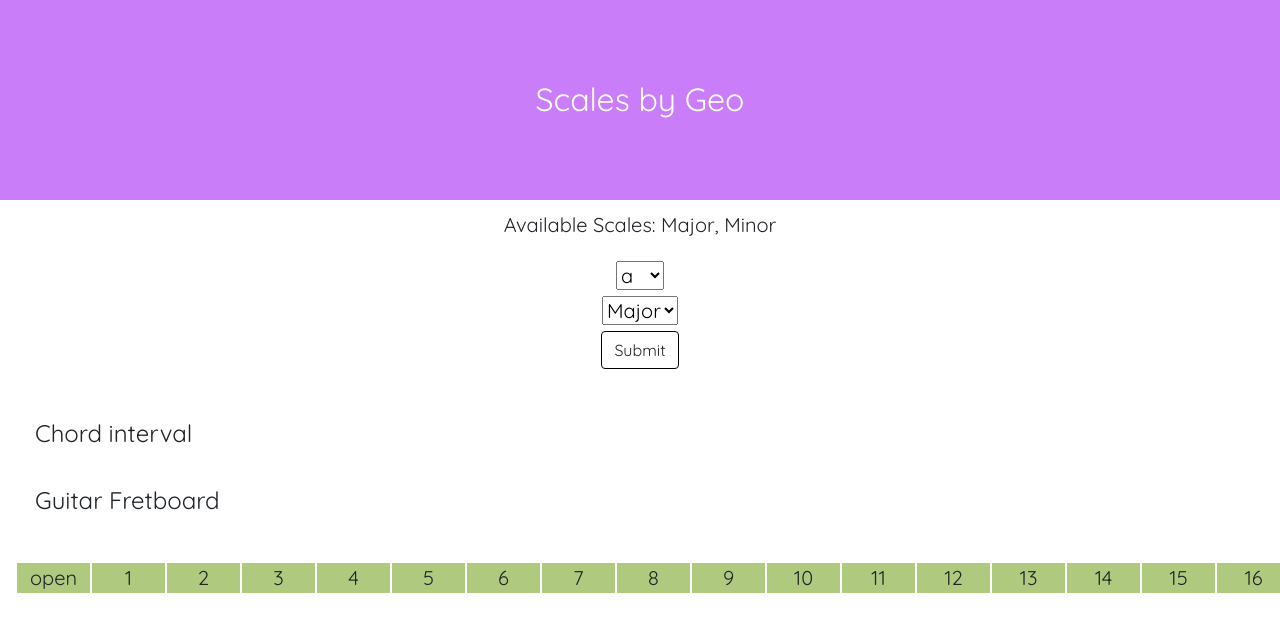
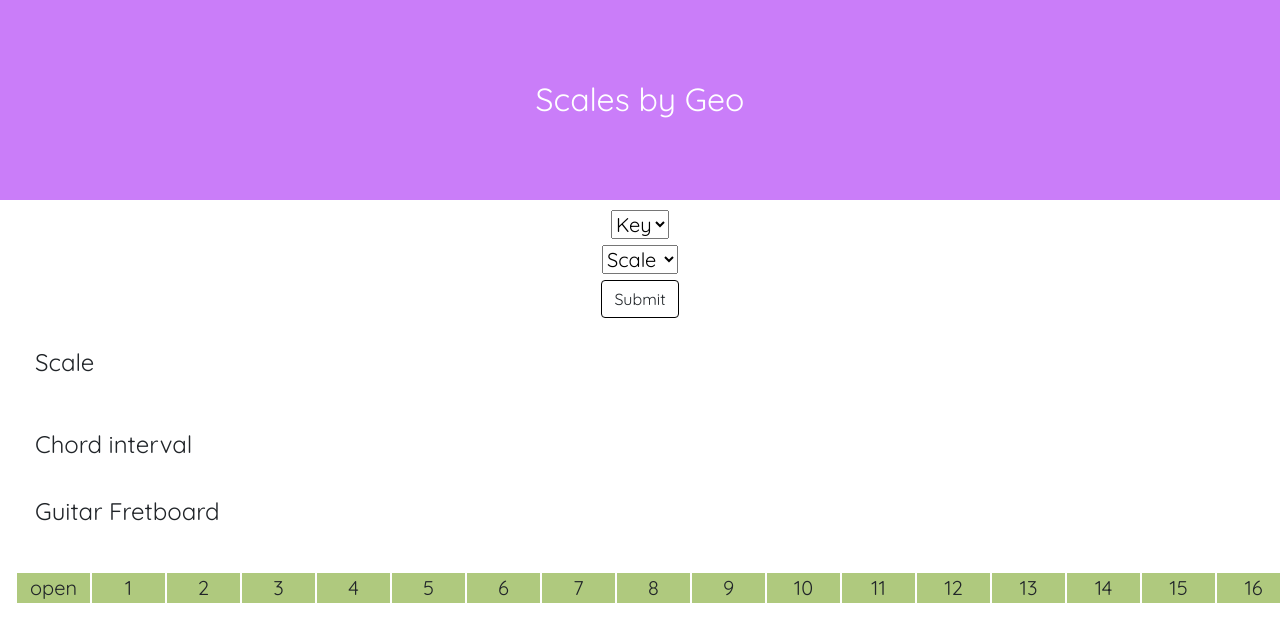
Before and after one commit to geonith-george/scales, an Angular app: page / in a window 1280 px wide. Shown: the top 642 px of the page. Built offline with nearby package versions, Linux system fonts and the light colour scheme.

Commit message:
version 4.1

```diff
--- a/src/app/scale-components/options/options.component.html
+++ b/src/app/scale-components/options/options.component.html
@@ -2,12 +2,9 @@
   <div class="grid-3">
 
     <div>
-      <p>Available Scales: Major, Minor</p>
-    </div>
-
-    <div>
       <!-- <input type="text" placeholder="Key" #key style="text-transform:lowercase;" required> -->
       <select name="key" id="key" #key>
+        <option value="">Key</option>
         <option value="a" #key>a</option>
         <option value="a#" #key>a#</option>
         <option value="b" #key>b</option>
@@ -19,13 +16,14 @@
         <option value="f" #key>f</option>
         <option value="f#" #key>f#</option>
         <option value="g" #key>g</option>
-        <option value="g#" #key>g</option>
+        <option value="g#" #key>g#</option>
       </select>
     </div>
 
     <div>
       <!-- <input type="text" placeholder="scale" #scale style="text-transform:lowercase;" required> -->
       <select name="scale" id="scale" #scale>
+        <option value="" #scale>Scale</option>
         <option value="major" #scale>Major</option>
         <option value="minor" #scale>Minor</option>
       </select>
@@ -40,6 +38,7 @@
 
 
   <div class="grid-3">
+    <h4>Scale</h4>
     <div class="row">
       <div *ngFor="let text of scale_text" class="col">
         <p>{{ text }}</p>
--- a/src/index.html
+++ b/src/index.html
@@ -11,7 +11,6 @@
 
 </head>
 <body>
-
   <div class="container-fluid home orientation">
     <h2 class="orientation">Scales by Geo</h2>
   </div>
@@ -22,6 +21,8 @@
 
   <app-root class="root"></app-root>
 
+  </div>
+
 
 <script src="https://code.jquery.com/jquery-3.5.1.slim.min.js" integrity="sha384-DfXdz2htPH0lsSSs5nCTpuj/zy4C+OGpamoFVy38MVBnE+IbbVYUew+OrCXaRkfj" crossorigin="anonymous"></script>
 <script src="https://cdn.jsdelivr.net/npm/popper.js@1.16.1/dist/umd/popper.min.js" integrity="sha384-9/reFTGAW83EW2RDu2S0VKaIzap3H66lZH81PoYlFhbGU+6BZp6G7niu735Sk7lN" crossorigin="anonymous"></script>
--- a/src/styles.css
+++ b/src/styles.css
@@ -25,8 +25,6 @@ body::-webkit-scrollbar-thumb
   }
 
 
-
-
 @media screen and (orientation:portrait) {
     .root{
 		display: none;
```
